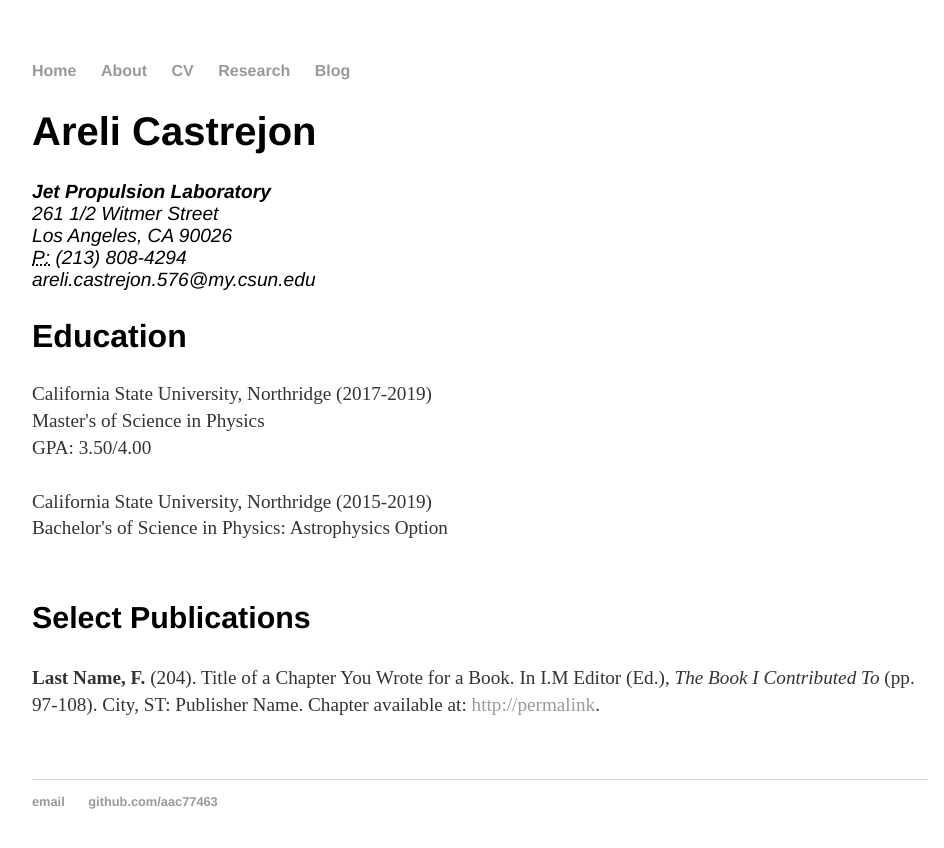
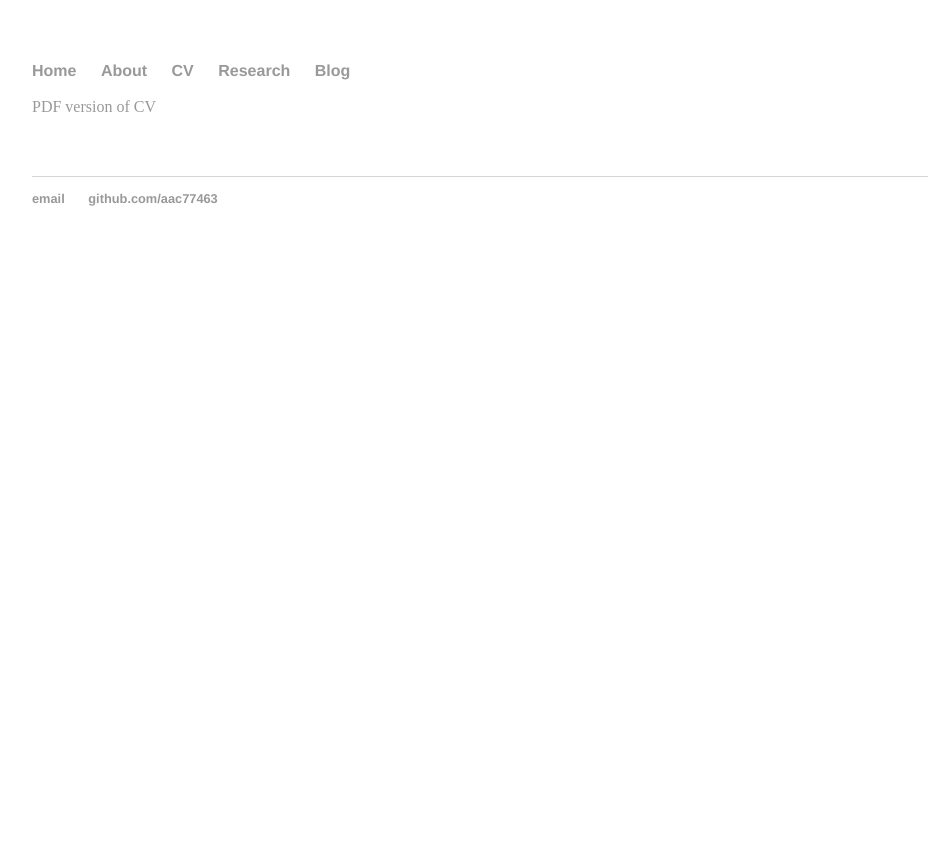
Before and after one commit to aac77463/aac77463.github.io, a Jekyll site: the page built from cv/index.html, in a window 1280 px wide. Shown: the top 848 px of the page, without its empty margins (160-1104 px from the left). Built offline with Jekyll 4.4.1, drawn with Linux system fonts in a browser that asks for light colours.

Commit message:
testing pdf download cv

```diff
--- a/cv/index.html
+++ b/cv/index.html
@@ -4,7 +4,8 @@
 ---
 
 <div class="cv">
-  <!---<embed src="http://www.arelicastrejon.com/cv/castrejon-cv.pdf" type="application/pdf" />/ --->
+  <!---<embed src="http://www.arelicastrejon.com/cv/castrejon-cv.pdf" type="application/pdf" />/
+
   <h1>Areli Castrejon</h1>
   <address>
     <strong>Jet Propulsion Laboratory</strong><br>
@@ -23,9 +24,14 @@
     California State University, Northridge (2015-2019)<br>
     Bachelor's of Science in Physics: Astrophysics Option<br><br>
 
+    <h2>Experience</h2>
+  <p>
+    Research Assistant 09/2019 -- Present
 
 
     <h3>Select Publications</h3>
 
-  <p><strong>Last Name, F.</strong> (204). Title of a Chapter You Wrote for a Book. In I.M Editor (Ed.), <em>The Book I Contributed To</em> (pp. 97-108). City, ST: Publisher Name. Chapter available at: <a href="#">http://permalink</a>.
+  <p><strong>Last Name, F.</strong> (204). Title of a Chapter You Wrote for a Book. In I.M Editor (Ed.), <em>The Book I Contributed To</em> (pp. 97-108). City, ST: Publisher Name. Chapter available at: <a href="#">http://permalink</a>.--->
+<a href ="castrejon-cv.pdf">PDF version of CV </a>
+
 </div>
```
Lines whose indentation alone changed are shown as unchanged.
